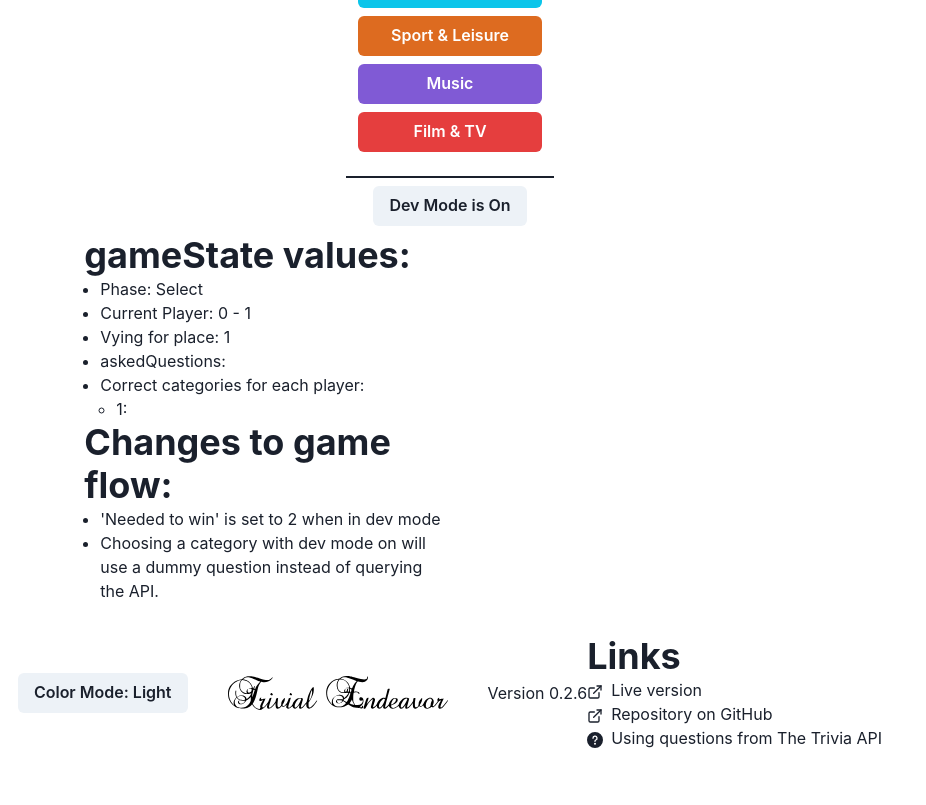
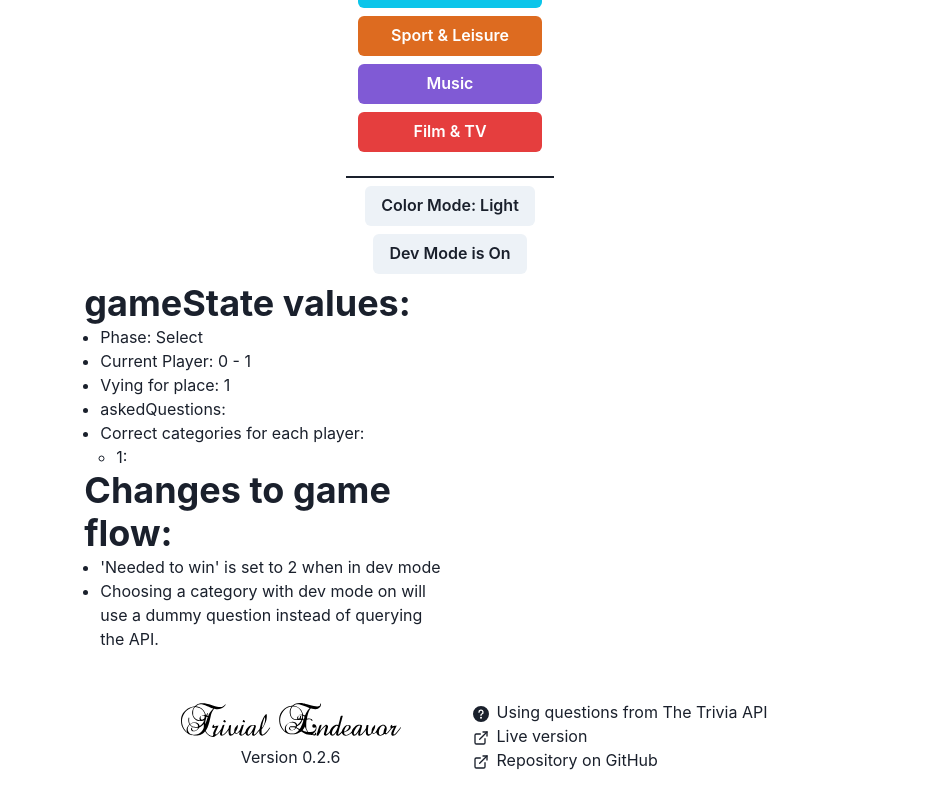
Before and after one commit to vpbasile/trivial-endeavor-2, a React (Vite) app: page /trivial-endeavor-2/1/1 in a window 1280 px wide. Shown: the part 519-1324 px from the top of the page, without its empty margins (0-926 px from the left). Before the commit the page ends 1285 px from the top, so only its background shows below. Built offline with nearby package versions, Linux system fonts and the light colour scheme.

Commit message:
Cleanup Header, GameBoard, and Footer components

```diff
--- /dev/null
+++ b/src/routes/Footer.tsx
@@ -0,0 +1,29 @@
+import { ExternalLinkIcon, QuestionIcon } from '@chakra-ui/icons';
+import { Center, Image, Link, List, ListIcon, ListItem, Text, VStack } from '@chakra-ui/react';
+
+
+export default function Footer(props: { logo: string, version: string }) {
+
+    return <Center display={{ sm: 'flex' }}>
+        <VStack id="version" p={5}>
+            <Image id="app-logo" src={props.logo} alt="Trivial Endeavor logo" w='300px' borderRadius={'3xl'} px={10} />
+            <Text>Version {props.version}</Text>
+        </VStack>
+        <Center id="links" justifyContent={'center'} p={3}>
+            <List>
+                <ListItem>
+                    <ListIcon as={QuestionIcon} />
+                    Using questions from <Link href='https://the-trivia-api.com/'>The Trivia API</Link>
+                </ListItem>
+                <ListItem>
+                    <ListIcon as={ExternalLinkIcon} />
+                    <Link href="https://vpbasile.github.io/trivial-endeavor-2" isExternal>Live version</Link>
+                </ListItem>
+                <ListItem>
+                    <ListIcon as={ExternalLinkIcon} />
+                    <Link href="https://github.com/vpbasile/trivial-endeavor-2" isExternal>Repository on GitHub</Link>
+                </ListItem>
+            </List>
+        </Center>
+    </Center>
+}
--- a/src/routes/GameBoard.tsx
+++ b/src/routes/GameBoard.tsx
@@ -10,6 +10,7 @@ import { ErrorBoundary } from "react-error-boundary";
 import { useParams } from "react-router-dom";
 import DataDisplay from "../components/DataDisplay";
 import gameReducer, { gameStateType, nullQuestion } from "../components/gameReducer";
+import ColorModeButton from "../components/helpers/ColorModeButton";
 import DevModeButton from "../components/helpers/DevModeButton";
 import { SameButton } from "../components/helpers/SameButton";
 import AppRow from "../components/helpers/appRow";
@@ -81,10 +82,9 @@ export default function GameBoard() {
                 </Collapse>
             </VStack>
             <VStack id="controlRow" >
-                < ErrorBoundary fallback={<Box>Error in component DataDisplay</Box>}>
-                    <DevModeButton devMode={gameState.devMode} dispatch={dispatch} />
-                    <DataDisplay gameState={gameState} />
-                </ErrorBoundary>
+                <ColorModeButton />
+                <DevModeButton devMode={gameState.devMode} dispatch={dispatch} />
+                <DataDisplay gameState={gameState} />
             </VStack>
         </VStack>
     </ErrorBoundary >)
--- /dev/null
+++ b/src/routes/Header.tsx
@@ -0,0 +1,6 @@
+import { Center, Image } from '@chakra-ui/react';
+export default function Header(props: { logo: string }) {
+    return <Center id="logoBox" w={'full'}>
+        <Image id="app-logo" alt="Trivial Endeavor logo" src={props.logo} w={{ base: '90%', sm: '50%' }} />
+    </Center>
+}
--- a/src/routes/Layout.tsx
+++ b/src/routes/Layout.tsx
@@ -1,57 +1,29 @@
-import { ExternalLinkIcon, QuestionIcon } from '@chakra-ui/icons';
-import { Box, Center, Heading, Image, Link, List, ListIcon, ListItem, Text, useColorMode } from '@chakra-ui/react';
+import { Box, useColorMode } from '@chakra-ui/react';
 import AppRow from '../components/helpers/appRow';
 
 import logoBlack from "/trivialEndeavorLogoBlack.svg";
 import logoWhite from "/trivialEndeavorLogoWhite.svg";
 
+import packageJson from '../../package.json';
+
+
 // FIXME: Put this file in a better place
 import { Outlet } from 'react-router-dom';
-import packageJson from '../../package.json';
-import ColorModeButton from '../components/helpers/ColorModeButton';
+import Footer from './Footer';
+import Header from './Header';
+
+
 
 export default function RootRoute() {
-
+    const currentVersion = packageJson.version;
     console.log(`Beginning rendering of Trivial Endeavor`);
-    console.log(`Version ${packageJson.version}`);
-
+    console.log(`Version ${currentVersion}`);
     const { colorMode } = useColorMode()
     const logo = (colorMode === "dark") ? logoWhite : logoBlack
 
     return (<Box id="appContainer" maxWidth={'100%'}>
-        <AppRow id="head">
-            <Center id="logoBox" w={'full'}>
-                <Image id="app-logo" alt="Trivial Endeavor logo" src={logo} w={{ base: '90%', sm: '50%' }} />
-            </Center>
-        </AppRow>
-        <AppRow id="body">
-            <Outlet />
-        </AppRow>
-        <AppRow id="foot">
-            <Box display={{ sm: 'flex' }}>
-                <Center id="version">
-                    <ColorModeButton />
-                    <Image id="app-logo" src={logo} alt="Trivial Endeavor logo" w='300px' borderRadius={'3xl'} p={5} px={10} />
-                    <Text>Version {packageJson.version}</Text>
-                </Center>
-                <Box id="links" justifyContent={'center'}>
-                    <Heading as="h3">Links</Heading>
-                    <List>
-                        <ListItem>
-                            <ListIcon as={ExternalLinkIcon} />
-                            <Link href="https://vpbasile.github.io/trivial-endeavor-2" isExternal>Live version</Link>
-                        </ListItem>
-                        <ListItem>
-                            <ListIcon as={ExternalLinkIcon} />
-                            <Link href="https://github.com/vpbasile/trivial-endeavor-2" isExternal>Repository on GitHub</Link>
-                        </ListItem>
-                        <ListItem>
-                            <ListIcon as={QuestionIcon} />
-                            Using questions from <Link href='https://the-trivia-api.com/'>The Trivia API</Link>
-                        </ListItem>
-                    </List>
-                </Box>
-            </Box>
-        </AppRow>
+        <AppRow id="head"><Header logo={logo} /></AppRow>
+        <AppRow id="body"><Outlet /></AppRow>
+        <AppRow id="foot"><Footer logo={logo} version={currentVersion} /></AppRow>
     </Box >)
 }
```
Also changed, not shown: src/components/scoreboard/CategoryButton.tsx (+0 -7 lines).
